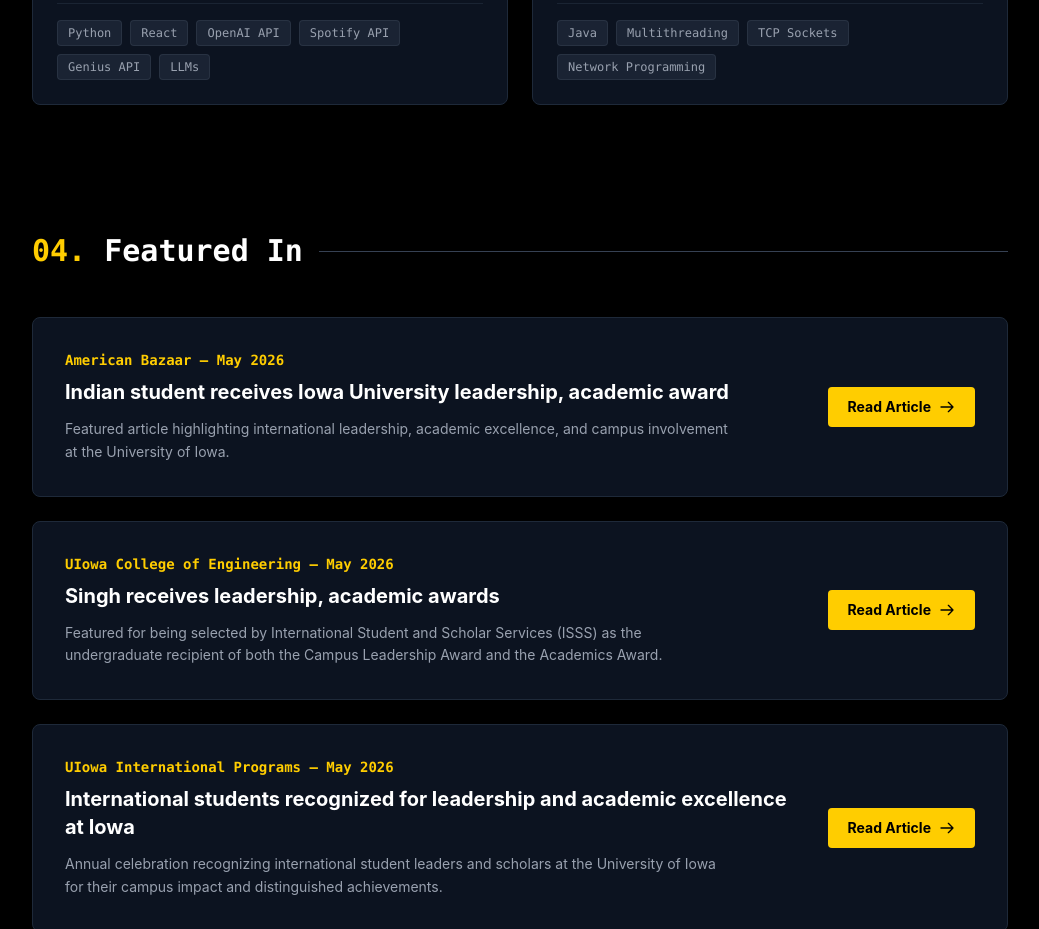
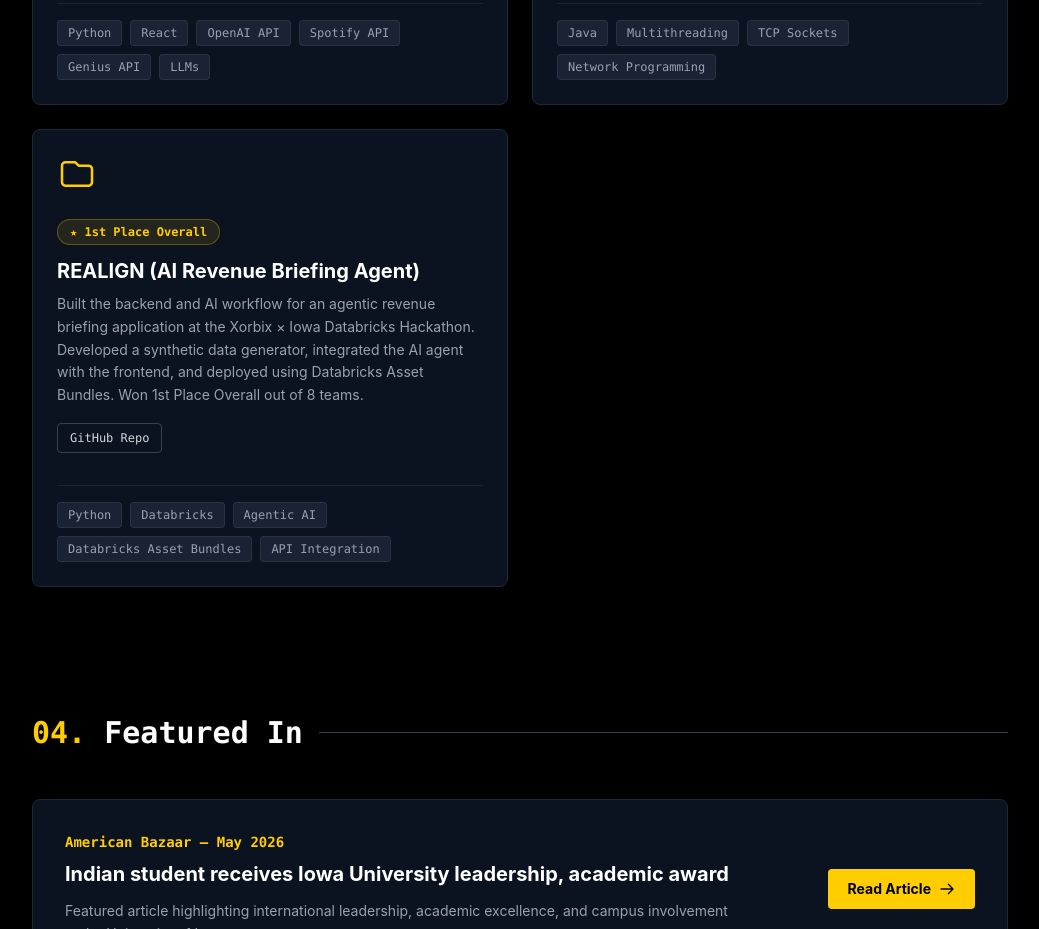
Before and after one commit to evasingh29/eva-portfolio, a Vue app: page / in a window 1280 px wide. Shown: the part 3080-4009 px from the top of the page, without its empty margins (120-1159 px from the left). Built offline with nearby package versions, Linux system fonts and the light colour scheme.

Commit message:
added realign to portfolio

```diff
--- a/src/components/Projects.vue
+++ b/src/components/Projects.vue
@@ -1,3 +1,4 @@
+
 <script setup>
 import { projects } from '../data/projects.js'
 </script>
@@ -38,10 +39,19 @@ import { projects } from '../data/projects.js'
                 aria-label="Live Demo"
               >
                 <svg class="w-5 h-5" fill="none" stroke="currentColor" viewBox="0 0 24 24">
-                  <path stroke-linecap="round" stroke-linejoin="round" stroke-width="2" d="M10 6H6a2 2 0 00-2 2v10a2 2 0 002 2h10a2 2 0 002-2v-4M14 4h6m0 0v6m0-6L10 14"></path>
+                  <path stroke-linecap="round" stroke-linejoin="round" stroke-width="2" d="M10 6H6a2 2 0 00-2 2v10a2 2 0 002 2h10a2 2 0 00-2-2v-4M14 4h6m0 0v6m0-6L10 14"></path>
                 </svg>
               </a>
             </div>
+          </div>
+
+          <!-- Award Badge -->
+          <div v-if="project.award" class="mb-3">
+            <span
+              class="inline-flex items-center gap-2 px-3 py-1 rounded-full bg-iowa-gold/10 border border-iowa-gold/30 text-iowa-gold text-xs font-mono font-semibold"
+            >
+              ★ {{ project.award }}
+            </span>
           </div>
 
           <h3 class="text-xl font-bold text-white mb-2 group-hover:text-iowa-gold transition-colors">
--- a/src/data/projects.js
+++ b/src/data/projects.js
@@ -18,5 +18,24 @@ export const projects = [
     liveUrl: '',
     videoUrl: 'https://youtu.be/7yfZ-cZKKXQ',
     featured: true,
-  }
+  },
+
+  {
+    id: 3,
+    title: 'REALIGN (AI Revenue Briefing Agent)',
+    description: 'Built the backend and AI workflow for an agentic revenue briefing application at the Xorbix × Iowa Databricks Hackathon. Developed a synthetic data generator, integrated the AI agent with the frontend, and deployed using Databricks Asset Bundles. Won 1st Place Overall out of 8 teams.',
+    technologies: [
+      'Python',
+      'Databricks',
+      'Agentic AI',
+      'Databricks Asset Bundles',
+      'API Integration'
+    ],
+    githubUrl: 'https://github.com/evasingh29/chiro_agentic_ai_hackathon',
+    liveUrl: '',
+    videoUrl: '',
+    award: '1st Place Overall',
+    featured: true,
+  },
+
 ];
```
